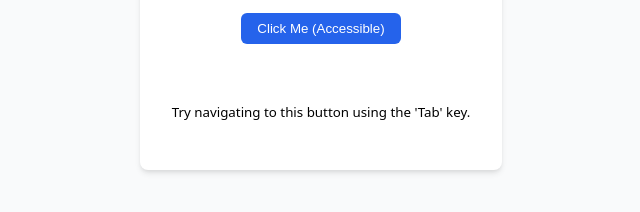
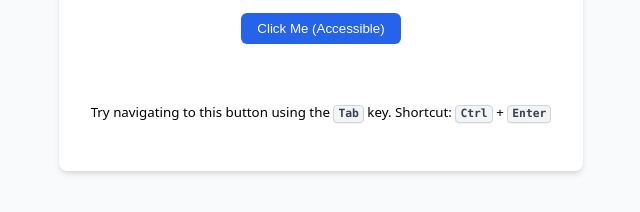
Before and after one commit to Shin5hi/5ive, a plain HTML site: page index.html in a window 1280 px wide. Shown: the part 386-598 px from the top of the page, without its empty margins (319-959 px from the left). Drawn offline with Linux system fonts and the light colour scheme.

Commit message:
🎨 Palette: Add keyboard shortcut for main action
Added a keyboard shortcut (Ctrl+Enter / Cmd+Enter) to trigger the main action button.
- Added visual hint using styled `<kbd>` tags.
- Added `aria-keyshortcuts` attribute for accessibility.
- Added JS event listener for keyboard interaction.
- Documented new pattern in `.jules/palette.md`.

Co-authored-by: google-labs-jules[bot] <161369871+google-labs-jules[bot]@users.noreply.github.com>

```diff
--- a/index.html
+++ b/index.html
@@ -100,6 +100,19 @@
       display: flex;
       align-items: center;
     }
+    kbd {
+      background-color: #f3f4f6;
+      border: 1px solid #d1d5db;
+      border-radius: 4px;
+      box-shadow: 0 1px 1px rgba(0,0,0,0.05);
+      color: #374151;
+      display: inline-block;
+      font-size: 0.85em;
+      font-weight: 600;
+      line-height: 1;
+      padding: 2px 4px;
+      font-family: ui-monospace, SFMono-Regular, Menlo, Monaco, Consolas, "Liberation Mono", "Courier New", monospace;
+    }
   </style>
 </head>
 <body>
@@ -108,19 +121,30 @@
     <p>Sample accessible button component:</p>
 
     <!-- ✅ GOOD UX: Semantic button with proper labeling and focus handling -->
-    <button type="button" class="btn" id="action-btn">
+    <button type="button" class="btn" id="action-btn" aria-keyshortcuts="Control+Enter Meta+Enter">
       Click Me (Accessible)
     </button>
 
     <div id="feedback" class="feedback" aria-live="polite"></div>
 
-    <p><small>Try navigating to this button using the 'Tab' key.</small></p>
+    <p><small>Try navigating to this button using the <kbd>Tab</kbd> key. Shortcut: <kbd>Ctrl</kbd> + <kbd>Enter</kbd></small></p>
   </main>
 
   <script>
     const actionBtn = document.getElementById('action-btn');
     const feedback = document.getElementById('feedback');
     let feedbackTimeout;
+
+    // ✅ GOOD UX: Keyboard shortcut for power users
+    document.addEventListener('keydown', (e) => {
+      if ((e.ctrlKey || e.metaKey) && e.key === 'Enter') {
+        e.preventDefault();
+        if (!actionBtn.disabled) {
+          actionBtn.click();
+          actionBtn.focus();
+        }
+      }
+    });
 
     actionBtn.addEventListener('click', () => {
       // Clear any existing timeout
```
Also changed, not shown: .jules/palette.md.
